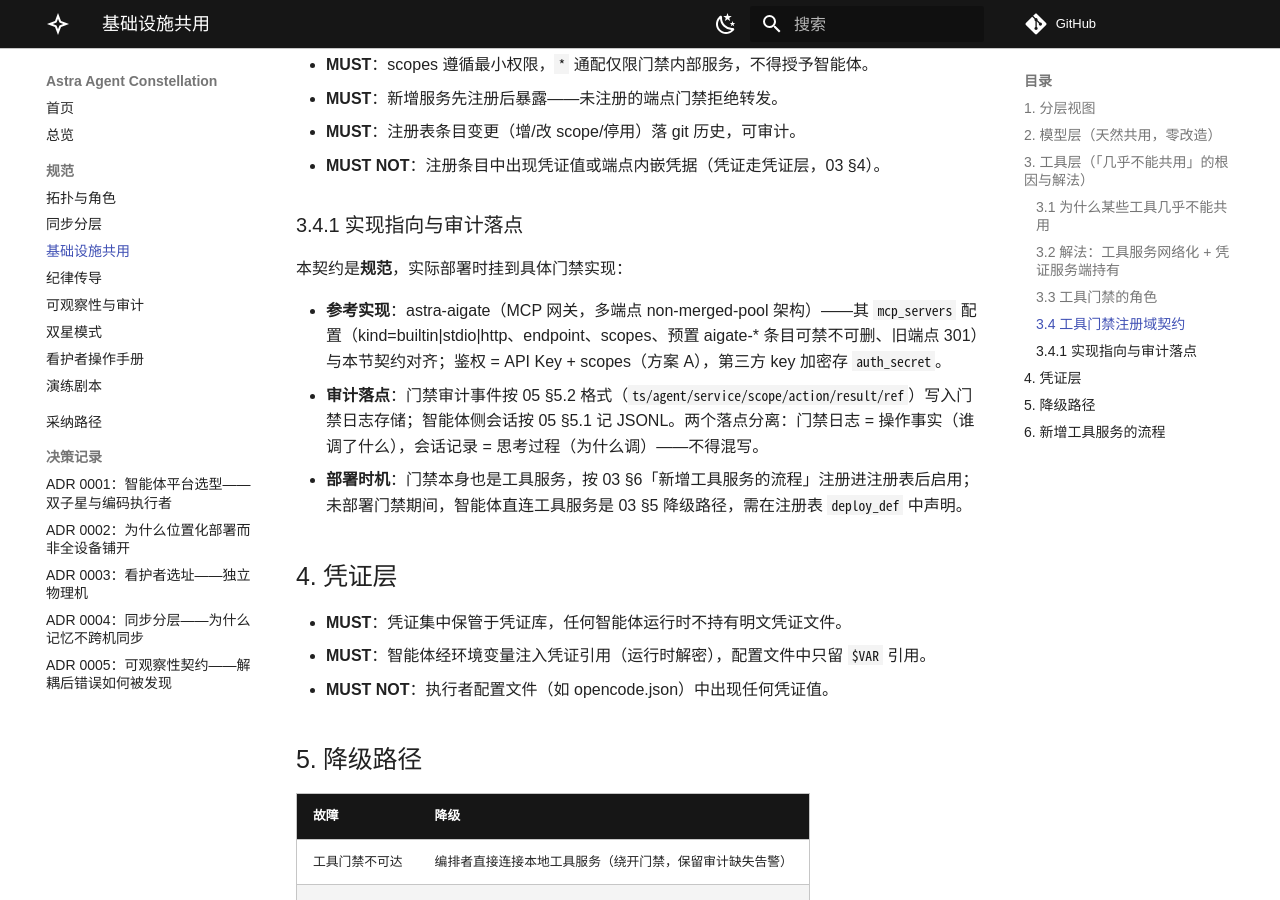
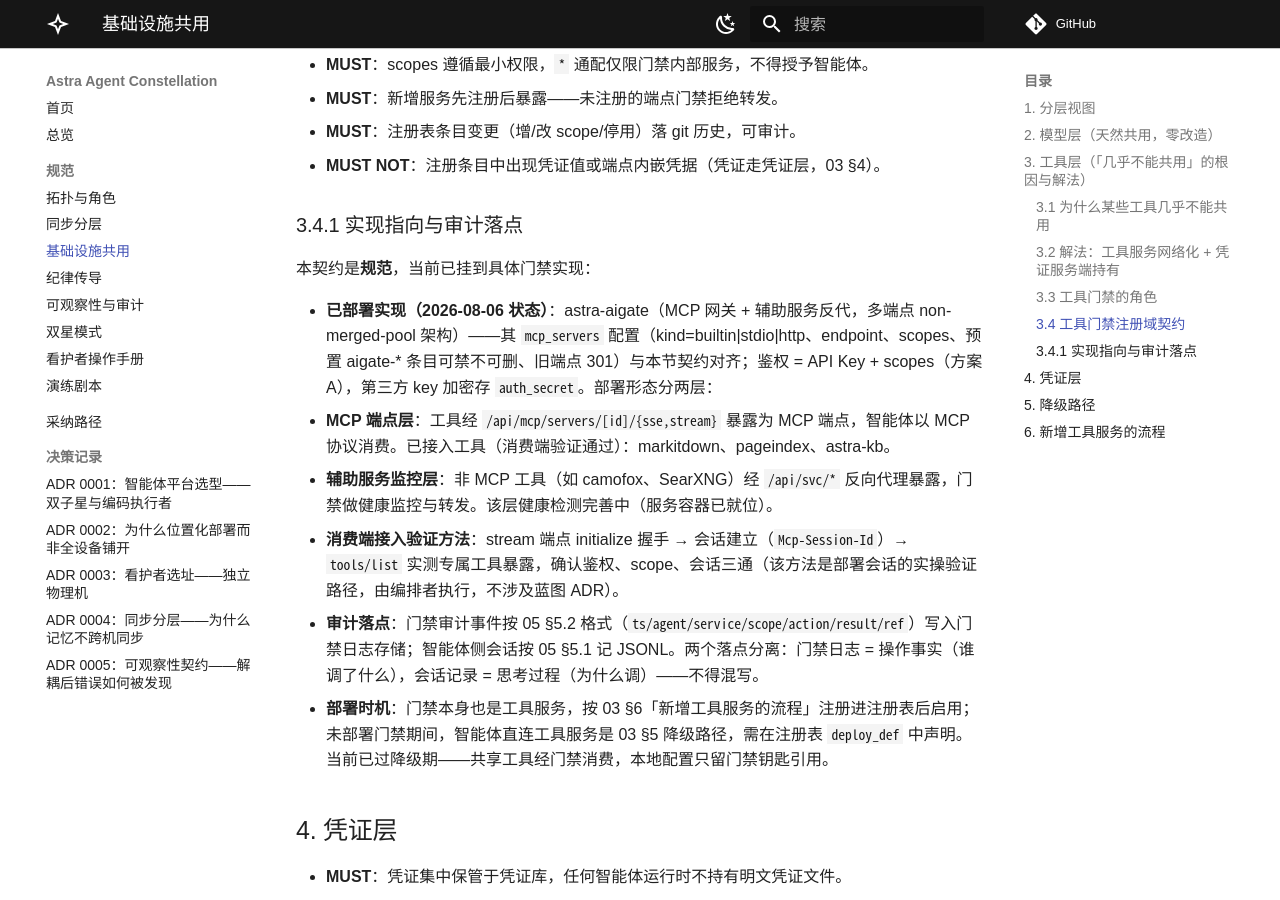
Before and after one commit to alrcatraz/astra-agent-constellation, an MkDocs documentation site: the page built from docs/03-tool-sharing.md, in a window 1280 px wide and 900 px high, scrolled down 2428 px. Built offline with MkDocs 1.6.1 and Material for MkDocs 9.7.7, drawn with Linux system fonts in a browser that asks for light colours; comment, search, counter and statistics services are not loaded.

Commit message:
docs: promote tool gate from reference to deployed (astra-aigate)
Update 03 §3.4.1 to reflect astra-aigate as the actually-deployed tool gate
(not just a reference implementation): MCP endpoint layer (markitdown,
pageindex, astra-kb consumption-verified) + auxiliary-service reverse-proxy
layer (camofox, SearXNG; health monitoring maturing). Note the consumer-side
verification method (initialize handshake -> session -> tools/list) as an
orchestrator deployment practice. Update mkdocs nav and PLAN progress.

```diff
--- a/docs/03-tool-sharing.md
+++ b/docs/03-tool-sharing.md
@@ -109,11 +109,14 @@ audit: true                      # 必开：所有调用进审计日志（见 05
 
 ### 3.4.1 实现指向与审计落点
 
-本契约是**规范**，实际部署时挂到具体门禁实现：
+本契约是**规范**，当前已挂到具体门禁实现：
 
-- **参考实现**：astra-aigate（MCP 网关，多端点 non-merged-pool 架构）——其 `mcp_servers` 配置（kind=builtin|stdio|http、endpoint、scopes、预置 aigate-* 条目可禁不可删、旧端点 301）与本节契约对齐；鉴权 = API Key + scopes（方案 A），第三方 key 加密存 `auth_secret`。
+- **已部署实现（2026-08-06 状态）**：astra-aigate（MCP 网关 + 辅助服务反代，多端点 non-merged-pool 架构）——其 `mcp_servers` 配置（kind=builtin|stdio|http、endpoint、scopes、预置 aigate-* 条目可禁不可删、旧端点 301）与本节契约对齐；鉴权 = API Key + scopes（方案 A），第三方 key 加密存 `auth_secret`。部署形态分两层：
+  - **MCP 端点层**：工具经 `/api/mcp/servers/[id]/{sse,stream}` 暴露为 MCP 端点，智能体以 MCP 协议消费。已接入工具（消费端验证通过）：markitdown、pageindex、astra-kb。
+  - **辅助服务监控层**：非 MCP 工具（如 camofox、SearXNG）经 `/api/svc/*` 反向代理暴露，门禁做健康监控与转发。该层健康检测完善中（服务容器已就位）。
+- **消费端接入验证方法**：stream 端点 initialize 握手 → 会话建立（`Mcp-Session-Id`）→ `tools/list` 实测专属工具暴露，确认鉴权、scope、会话三通（该方法是部署会话的实操验证路径，由编排者执行，不涉及蓝图 ADR）。
 - **审计落点**：门禁审计事件按 05 §5.2 格式（`ts/agent/service/scope/action/result/ref`）写入门禁日志存储；智能体侧会话按 05 §5.1 记 JSONL。两个落点分离：门禁日志 = 操作事实（谁调了什么），会话记录 = 思考过程（为什么调）——不得混写。
-- **部署时机**：门禁本身也是工具服务，按 03 §6「新增工具服务的流程」注册进注册表后启用；未部署门禁期间，智能体直连工具服务是 03 §5 降级路径，需在注册表 `deploy_def` 中声明。
+- **部署时机**：门禁本身也是工具服务，按 03 §6「新增工具服务的流程」注册进注册表后启用；未部署门禁期间，智能体直连工具服务是 03 §5 降级路径，需在注册表 `deploy_def` 中声明。当前已过降级期——共享工具经门禁消费，本地配置只留门禁钥匙引用。
 
 ## 4. 凭证层
 
```
Also changed, not shown: PLAN.md (+1 -0 lines).
